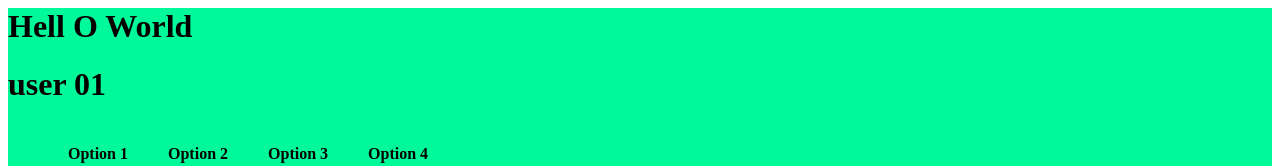
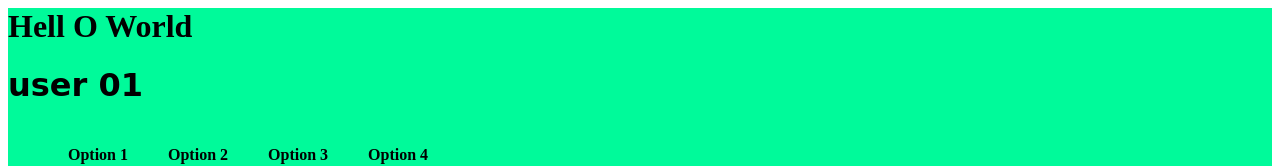
Before and after one commit to Greythhh/practise, a plain HTML site: page index.html in a window 1280 px wide. Shown: the top 166 px of the page. Drawn offline with Linux system fonts and the light colour scheme.

Commit message:
added style
merge conflict

```diff
--- a/index.html
+++ b/index.html
@@ -7,7 +7,7 @@
     <body>
         <div id="us1">
             <h1>Hell O World</h1>
-            <h1>user 01</h1>
+            <h1 style="font-family:cursive;">user 01</h1>
             <ul>
                 <li>Option 1</li>
                 <li>Option 2</li>
```
